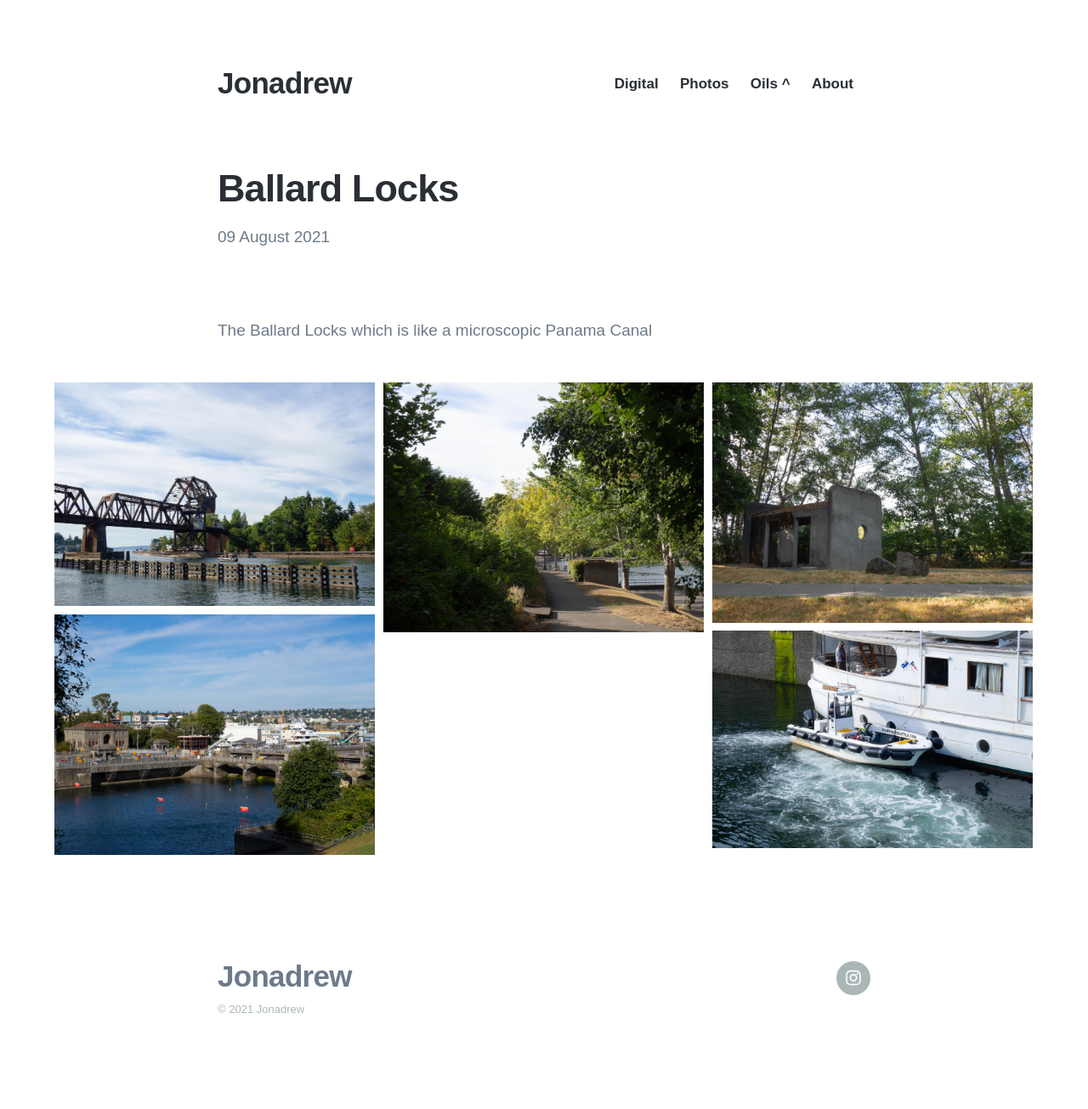
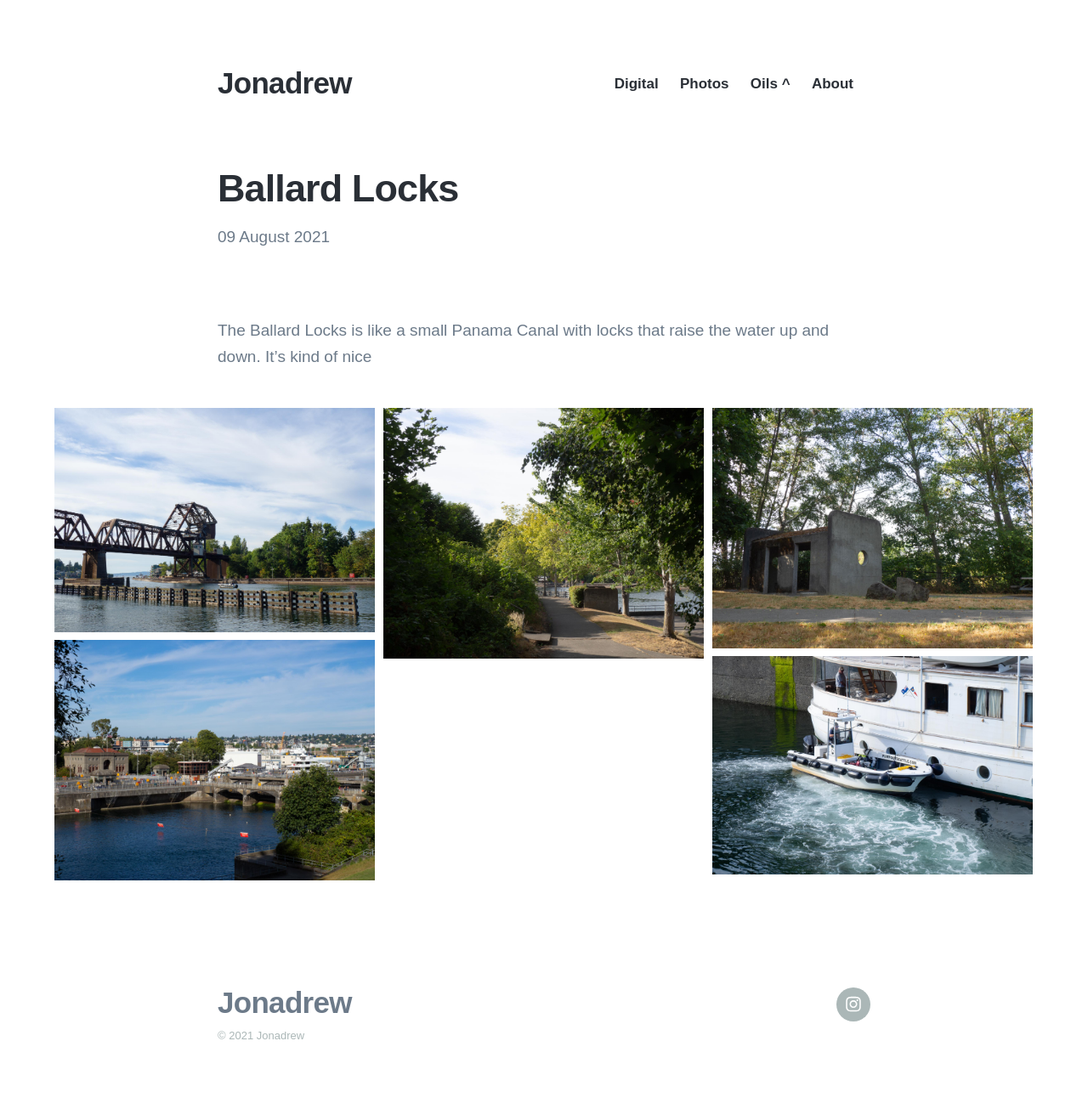
Before and after one commit to andrwyoung/jonadrew-v4, a Jekyll site: the page built from _posts/2021-08-09-locks.md, in a window 1280 px wide. Shown: the whole page at 85% size. Built offline with Jekyll 4.4.1, drawn with Linux system fonts in a browser that asks for light colours; nearby versions of some CDN libraries; some web fonts are replaced; before the commit the page ends 1274 px from its top, so only the background shows below that.

```diff
--- a/_posts/2021-08-09-locks.md
+++ b/_posts/2021-08-09-locks.md
@@ -4,4 +4,5 @@
 featured_image: '/images/photos/2021-08-09/P8090005.jpg'
 ---
 
-The Ballard Locks which is like a microscopic Panama Canal
+The Ballard Locks is like a small Panama Canal with locks that raise the water up and down.
+It's kind of nice
```
Also changed, not shown: _posts/-0.md (+5 -0 lines), _posts/2021-08-11-flowers.md (added, +12 -0 lines), images/photos/2021-08-11/P8100031.jpg (added), images/photos/2021-08-11/P8100034.jpg (added), images/photos/2021-08-11/P8100038.jpg (added), images/photos/2021-08-11/P8100040.jpg (added).
